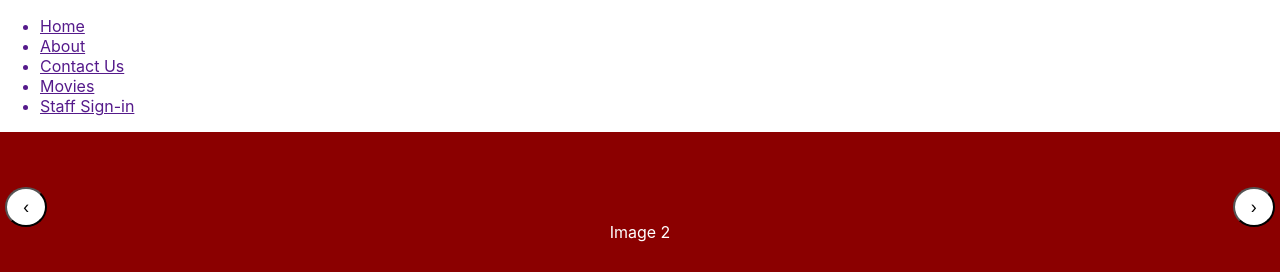
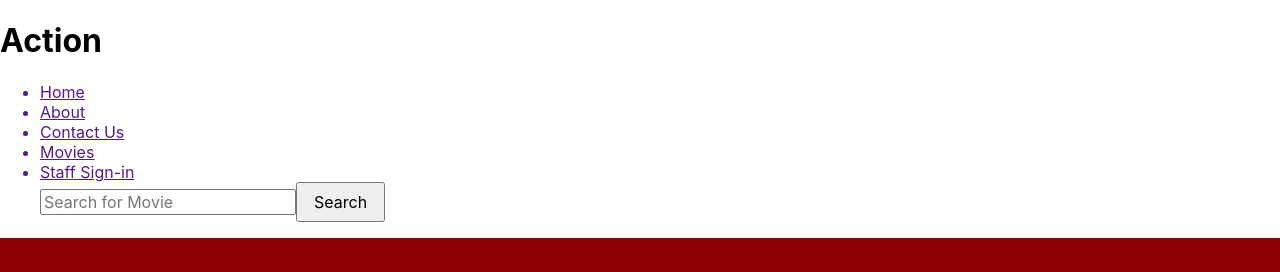
Before and after one commit to MAIsmail1/Action_FrontEnd, a React (Create React App) app: page / in a window 1280 px wide. Shown: the top 272 px of the page. Built offline with nearby package versions, Linux system fonts and the light colour scheme.

Commit message:
Added title and search bar with button

```diff
--- a/src/App.js
+++ b/src/App.js
@@ -6,8 +6,6 @@ import VenueContainer from './containers/VenueContainer';
 import BookingContainer from './containers/BookingContainer';
 import React from 'react';
 import Carousel, {CarouselItem} from './components/Carousel';
-
-
 
 
 export default function App() {
--- a/src/components/Navigation.js
+++ b/src/components/Navigation.js
@@ -3,6 +3,9 @@ import React from "react";
 const Navigation = () => {
     return(
         <>
+
+        {/* Action title with picture of take */}
+        <h1>Action</h1>
         <nav>
             <ul>
             <a href=""><li>Home</li></a>
@@ -10,6 +13,9 @@ const Navigation = () => {
                 <a href=""><li>Contact Us</li></a>
                 <a href=""><li>Movies</li></a>
                 <a href=""><li>Staff Sign-in</li></a>
+                <input type="text" placeholder="Search for Movie"/>
+                <button type="submit">Search</button>
+                {/* Search bar */}
             </ul>
         </nav>
         </>
```
